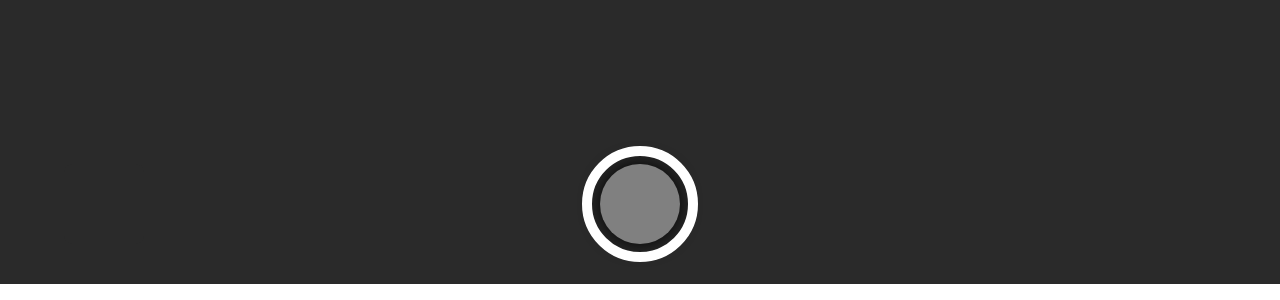
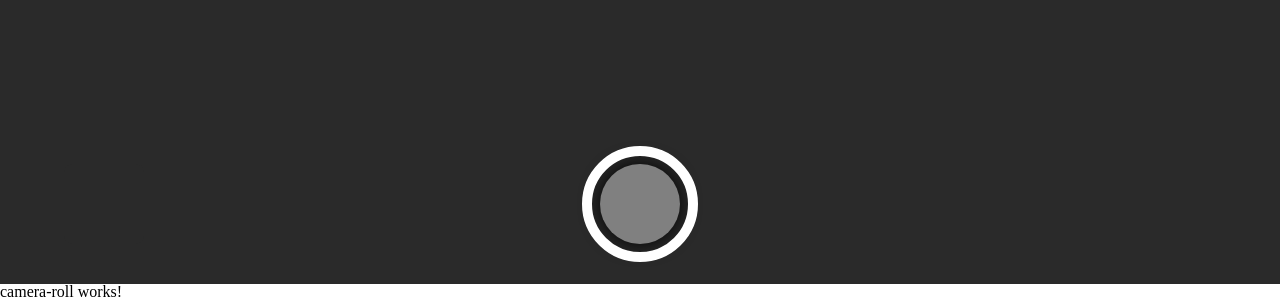
Before and after one commit to barriosx/camera-demo, an Angular app: page / in a window 1280 px wide. Shown: the part 516-816 px from the top of the page. Built offline with nearby package versions, Linux system fonts and the light colour scheme.

Commit message:
Remove ngIf directive from root camera template

```diff
--- a/src/app/components/camera/camera.component.html
+++ b/src/app/components/camera/camera.component.html
@@ -1,6 +1,6 @@
 <div class="camera">
   <div class="camera-overlay">
       <app-camera-lens></app-camera-lens>
-      <app-camera-roll *ngIf="false"></app-camera-roll>
+      <app-camera-roll></app-camera-roll>
   </div>
 </div>
```
